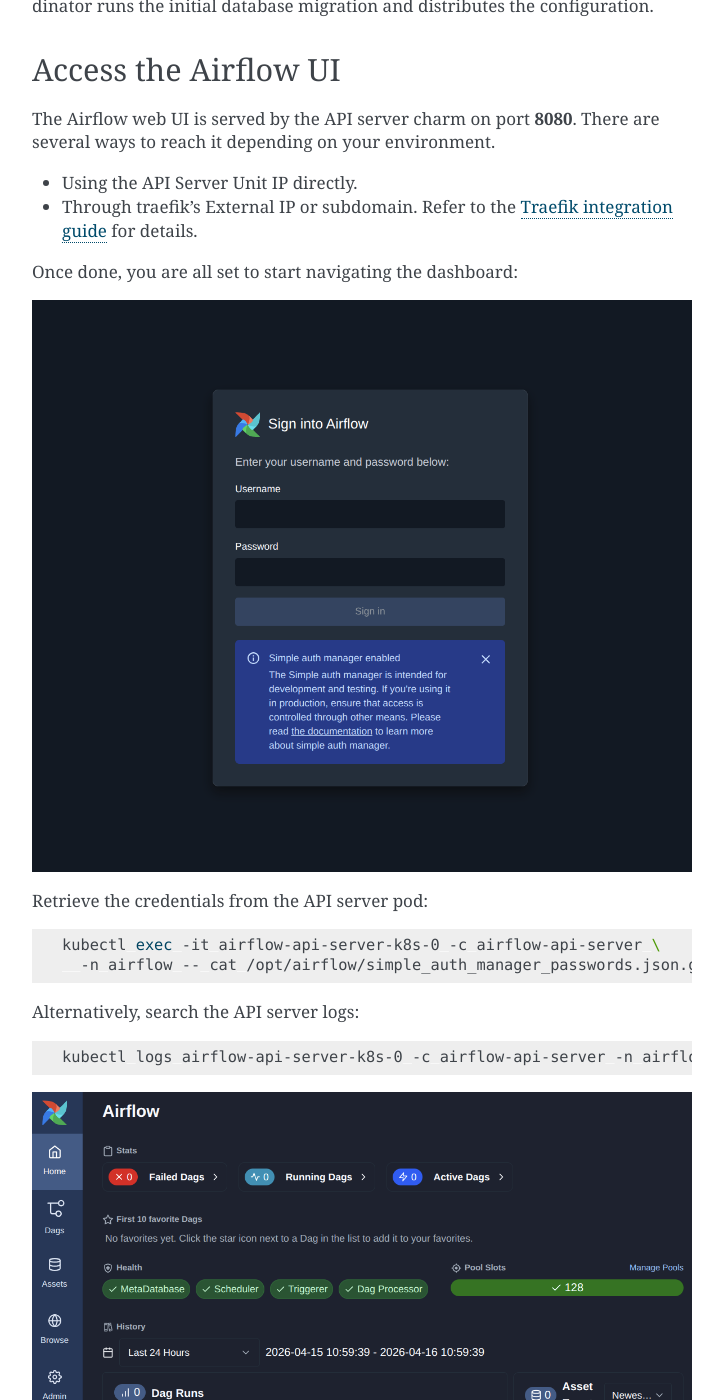
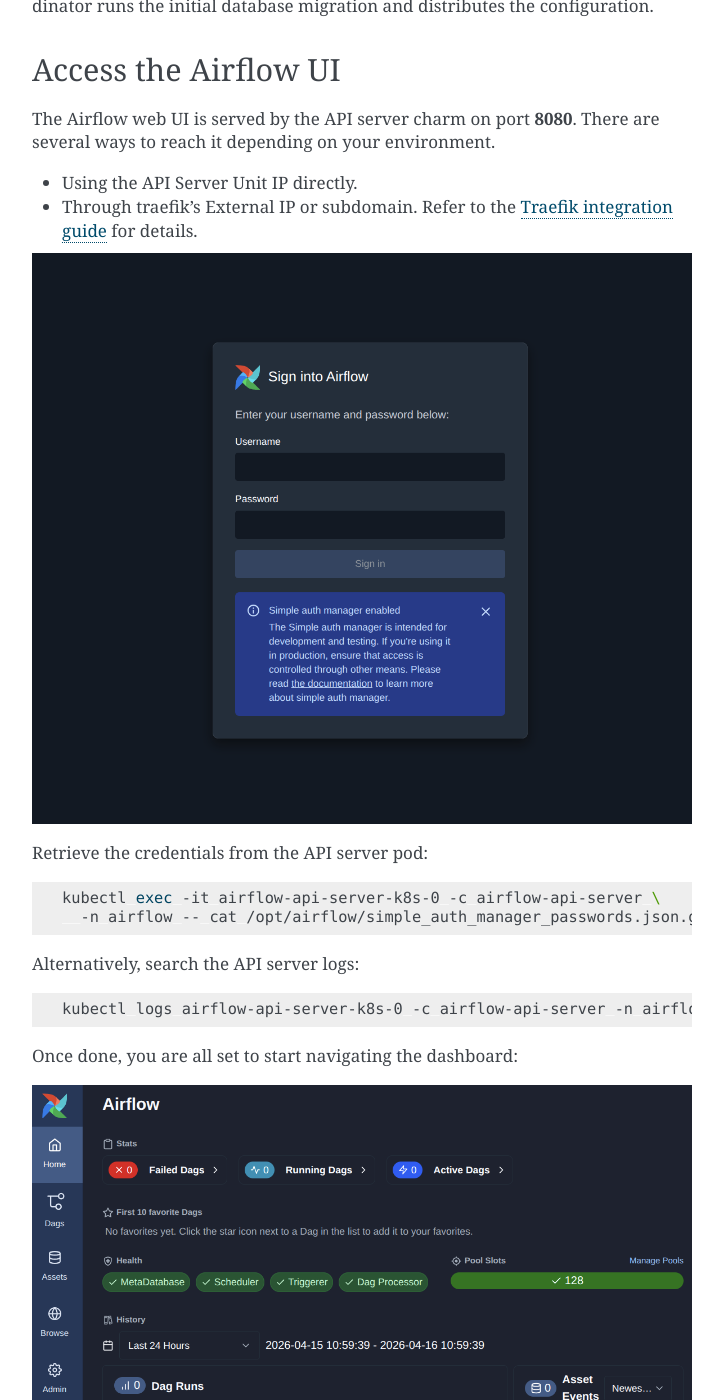
Before and after one commit to canonical/charmed-airflow-documentation, a Sphinx documentation site: the page built from docs/tutorial.rst, in a window 1280 px wide and 1400 px high, scrolled down 3113 px. Shown: the whole window, without its empty margins (388-1111 px from the left). Built offline with Sphinx 7.4.7, drawn with Linux system fonts in a browser that asks for light colours; part of the change alters nothing that is shown.

```diff
--- a/docs/tutorial.rst
+++ b/docs/tutorial.rst
@@ -167,8 +167,6 @@ are several ways to reach it depending on your environment.
 - Using the API Server Unit IP directly.
 - Through traefik's External IP or subdomain. Refer to the :doc:`Traefik integration guide </how-to/integrate/traefik>` for details.
 
-Once done, you are all set to start navigating the dashboard:
-
 .. image:: images/airflow-login-ui.png
    :alt: Airflow API Server UI Login
    :align: center
@@ -186,6 +184,8 @@ Alternatively, search the API server logs:
 
    kubectl logs airflow-api-server-k8s-0 -c airflow-api-server -n airflow | grep -i password
 
+Once done, you are all set to start navigating the dashboard:
+
 .. image:: images/airflow-ui.png
    :alt: Airflow API Server UI
    :align: center
```
